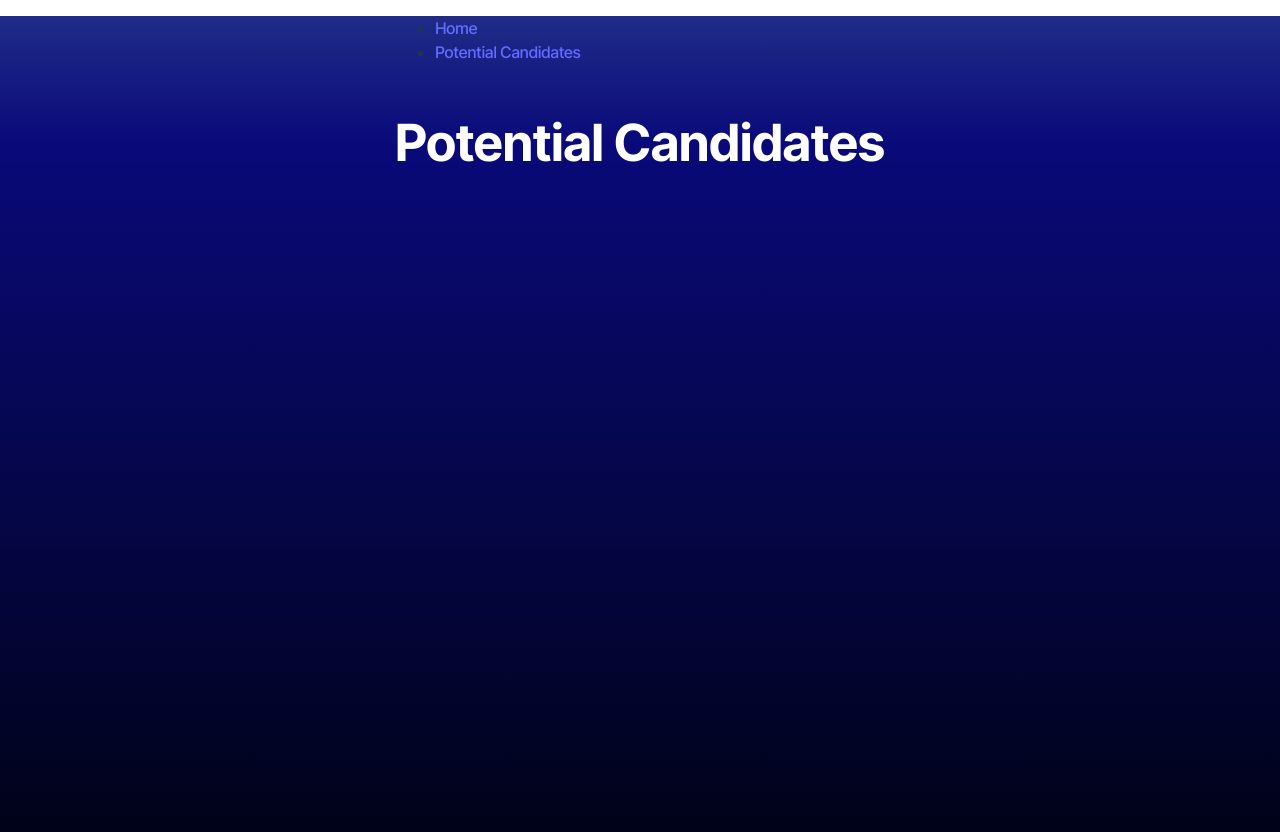
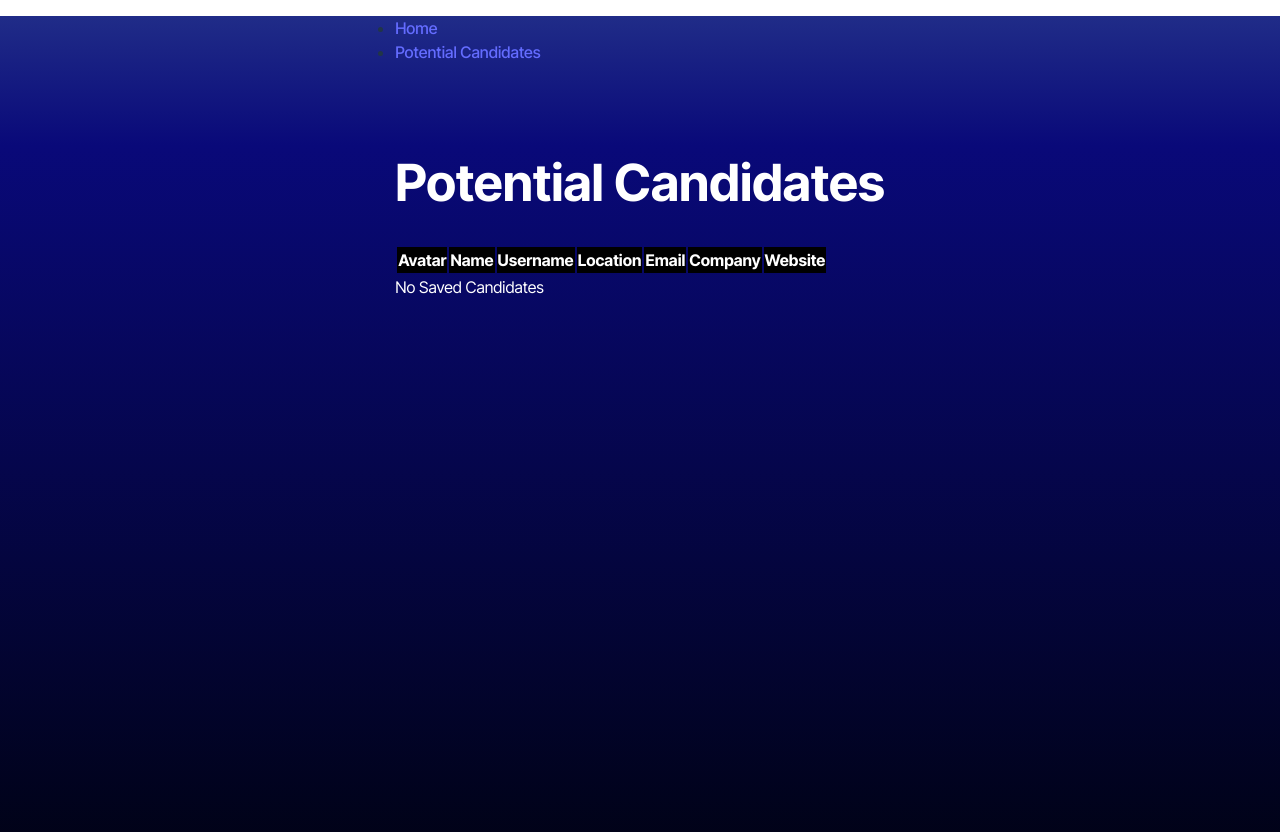
Before and after one commit to k3strl/13.candidate-search, a React (Vite) app: page /SavedCandidates in a window 1280 px wide. Shown: the top 832 px of the page. Built offline with nearby package versions, Linux system fonts and the light colour scheme.

Commit message:
Wrote code in SavedCandidates.tsx

```diff
--- a/src/pages/SavedCandidates.tsx
+++ b/src/pages/SavedCandidates.tsx
@@ -1,8 +1,78 @@
+import { useEffect, useState } from "react";
+import { CandidateInterface as Candidate } from "../interfaces/Candidate.interface";
+
+
+
 const SavedCandidates = () => {
+  const [savedCandidates, setSavedCandidates] = useState<Candidate[]>([]);
+
+  useEffect(() => {
+    const savedCandidates = JSON.parse(localStorage.getItem("savedCandidates") || "[]");
+    setSavedCandidates(savedCandidates);
+    console.log("Saved Candidates:", savedCandidates);
+  }, []);
+
+  const deleteCandidate = (id: number) => {
+    const updatedCandidates = savedCandidates.filter((candidate) => candidate.id !== id);
+    setSavedCandidates(updatedCandidates);
+    localStorage.setItem("savedCandidates", JSON.stringify(updatedCandidates));
+  };
+
   return (
-    <>
+    <div style={{margin: "40px"}}>
       <h1>Potential Candidates</h1>
-    </>
+      {savedCandidates.length > 0 ? (
+        <table>
+          <thead>
+            <tr>
+              <th>Avatar</th>
+              <th>Name</th>
+              <th>Login</th>
+              <th>Location</th>
+              <th>Email</th>
+              <th>Company</th>
+              <th>Website</th>
+              <th>Remove</th>
+            </tr>
+          </thead>
+          <tbody>
+            {savedCandidates.map((candidate) => (
+              <tr key={candidate.id}>
+                <td>
+                  <img src={candidate.avatar_url} alt={`Avatar for ${candidate.login}`} style={{height: "100px"}}/>
+                </td>
+                <td>{candidate.name ? candidate.name : "No Email on Record"}</td>
+                <td>{candidate.login}</td>
+                <td>{candidate.location ? candidate.location : "No Email on Record"}</td>
+                <td>{candidate.email ? candidate.email : "No Email on Record"}</td>
+                <td>{candidate.company ? candidate.company : "No Email on Record"}</td>
+                <td>
+                  <a href={candidate.html_url}>Website</a>
+                </td>
+                <button onClick={() => candidate.id !== undefined && deleteCandidate(candidate.id)} style={{ margin: "20px", backgroundColor: "red"}}>-</button>
+              </tr>
+            ))}
+          </tbody>
+        </table>
+      ) : (
+        <div>
+          <table>
+            <thead>
+              <tr>
+                <th>Avatar</th>
+                <th>Name</th>
+                <th>Username</th>
+                <th>Location</th>
+                <th>Email</th>
+                <th>Company</th>
+                <th>Website</th>
+              </tr>
+            </thead>
+          </table>
+          <tbody>No Saved Candidates</tbody>
+        </div>
+      )}
+    </div>
   );
 };
 
```
